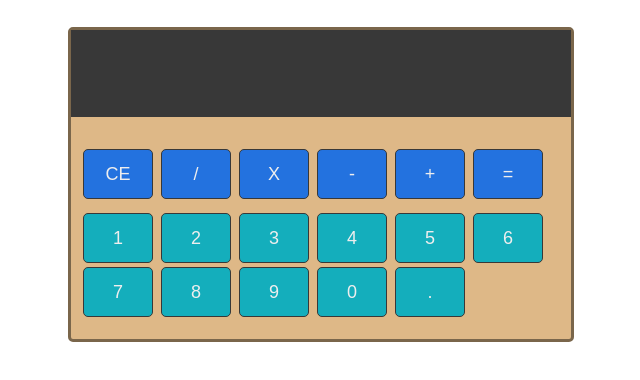
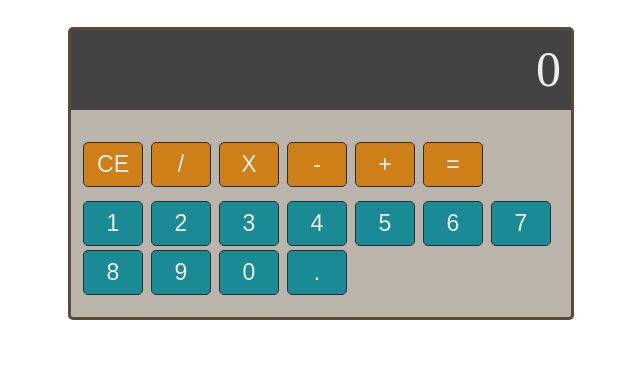
Before and after one commit to chrisdetmering/js-calculator, a plain HTML site: page index.html in a window 1280 px wide. Shown: the part 160-540 px from the top of the page, without its empty margins (319-959 px from the left). Drawn offline with Linux system fonts and the light colour scheme.

Commit message:
Much better color, me thinks.

```diff
--- a/index.html
+++ b/index.html
@@ -20,7 +20,7 @@
     </header>
 
     <main class="calc-section">
-        <div id="calc-display" type="text" class="calc-display"></div>
+        <div id="calc-display" type="text" class="calc-display">0</div>
 
         <div id="calc-buttons-container" class="calc-buttons-container">
             <div id="math-operator-container">
--- a/style.css
+++ b/style.css
@@ -20,17 +20,17 @@ h3 {
 .calc-section {
 	width: 500px;
 	margin: 30px auto;
-	background-color: burlywood;
+	background-color: rgb(187, 180, 170);
 	border-radius: 5px;
-	border: 3px solid rgb(122, 102, 75);
+	border: 3px solid rgb(90, 75, 56);
 }
 
 .calc-display {
 	height: 60px;
-	background-color: rgb(56, 56, 56);
+	background-color: rgb(66, 66, 66);
 	color: #eee;
-	padding: 27px 30px 0 0;
-	font-size: 30px;
+	padding: 10px 10px;
+	font-size: 50px;
 	text-align: end;
 	text-justify: auto;
 }
@@ -44,25 +44,25 @@ h3 {
 }
 
 #math-operator-container > button {
-	background-color: rgb(35, 114, 223);
+	background-color: rgb(206, 127, 24);
 }
 
 #math-operator-container > button:hover {
-	background-color: rgb(125, 171, 236);
+	background-color: rgb(126, 82, 25);
 }
 
 .calc-button {
-	width: 70px;
-	height: 50px;
-	font-size: 18px;
+	width: 60px;
+	height: 45px;
+	font-size: 23px;
 	margin: 2px;
 	color: #eee;
-	border: 1px solid rgb(56, 56, 56);
-	background-color: rgb(20, 174, 188);
+	border: 1px solid rgb(35, 47, 58);
+	background-color: rgb(26, 138, 148);
 	border-radius: 5px;
 	cursor: pointer;
 }
 
 .calc-button:hover {
-	background-color: rgb(35, 114, 223);
+	background-color: rgb(29, 91, 102);
 }
```
